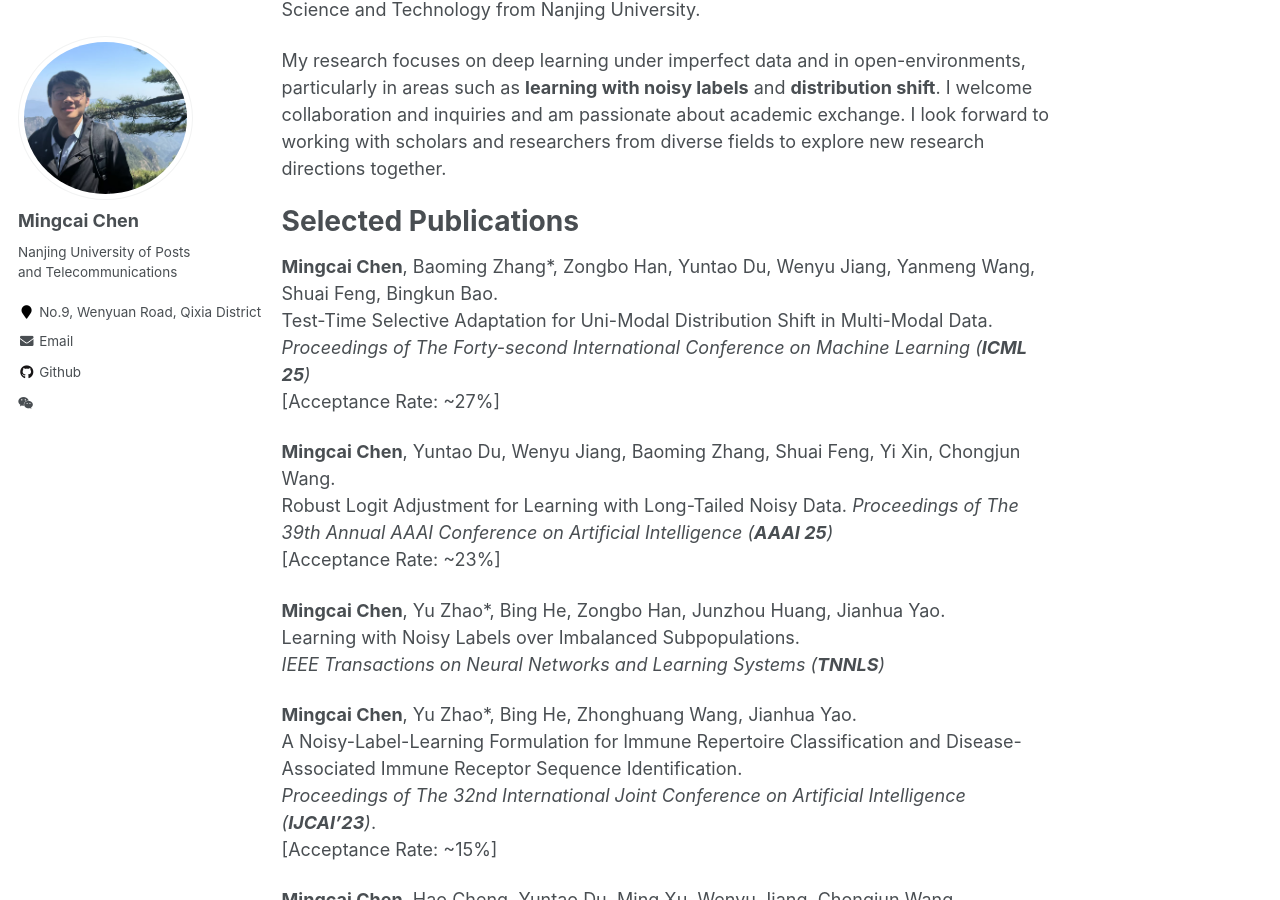
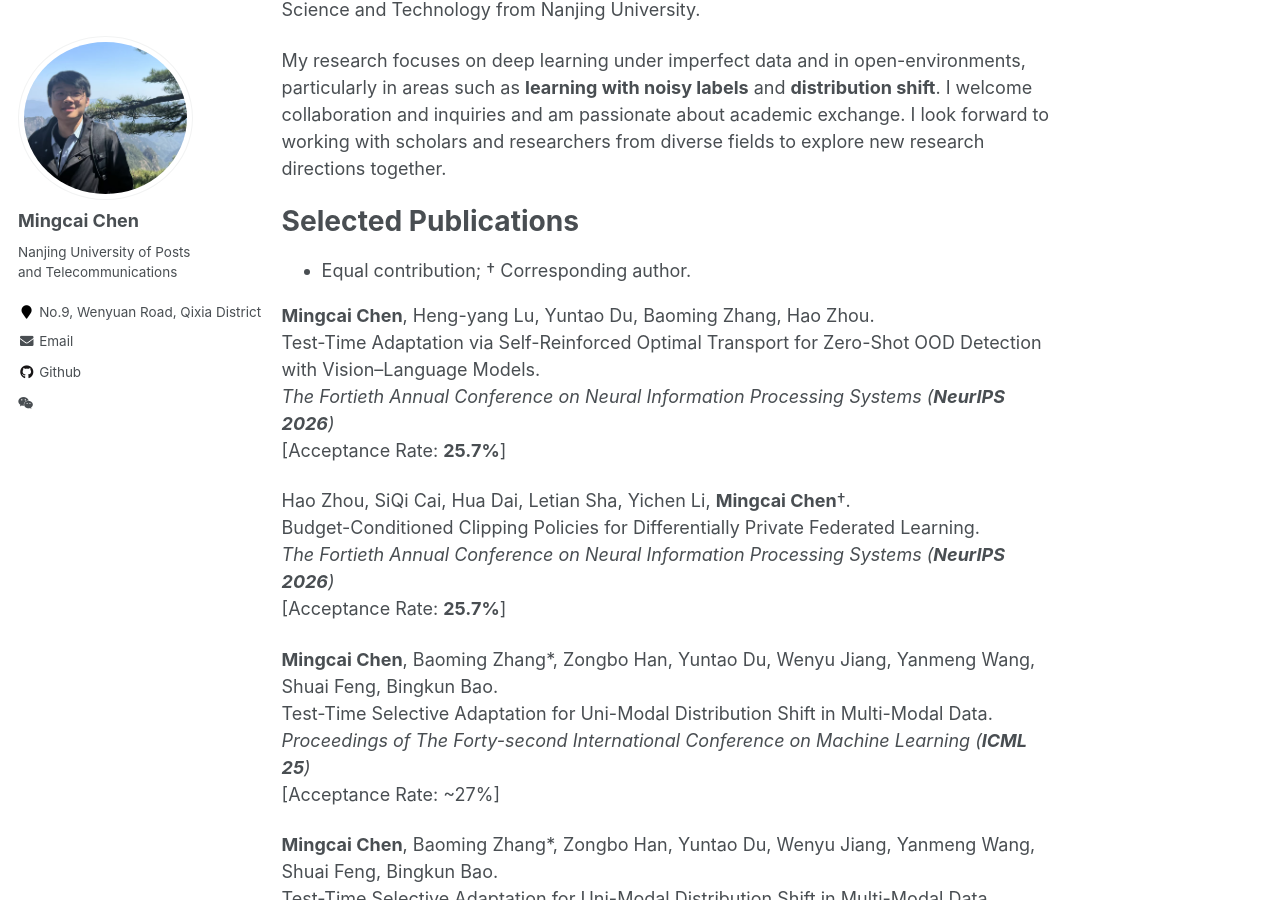
Before and after one commit to chenmc1996/chenmc1996.github.io, a Jekyll site: the page built from _pages/about.md, in a window 1280 px wide and 900 px high, scrolled down 218 px. Built offline with Jekyll 4.4.1, drawn with Linux system fonts in a browser that asks for light colours.

Commit message:
Update about.md

```diff
--- a/_pages/about.md
+++ b/_pages/about.md
@@ -18,6 +18,22 @@ My research focuses on deep learning under imperfect data and in open-environmen
 
 Selected Publications
 ======
+* Equal contribution; † Corresponding author.
+
+**Mingcai Chen**, Heng-yang Lu, Yuntao Du, Baoming Zhang, Hao Zhou.
+Test-Time Adaptation via Self-Reinforced Optimal Transport for Zero-Shot OOD Detection with Vision–Language Models.
+*The Fortieth Annual Conference on Neural Information Processing Systems (**NeurIPS 2026**)*
+[Acceptance Rate: **25.7%**]
+
+Hao Zhou, SiQi Cai, Hua Dai, Letian Sha, Yichen Li, **Mingcai Chen**†.
+Budget-Conditioned Clipping Policies for Differentially Private Federated Learning.
+*The Fortieth Annual Conference on Neural Information Processing Systems (**NeurIPS 2026**)*
+[Acceptance Rate: **25.7%**]
+
+**Mingcai Chen**, Baoming Zhang\*, Zongbo Han, Yuntao Du, Wenyu Jiang, Yanmeng Wang, Shuai Feng, Bingkun Bao.
+Test-Time Selective Adaptation for Uni-Modal Distribution Shift in Multi-Modal Data.
+*Proceedings of The Forty-second International Conference on Machine Learning (**ICML 25**)*
+[Acceptance Rate: ~27%]
 
 **Mingcai Chen**, Baoming Zhang\*, Zongbo Han, Yuntao Du, Wenyu Jiang, Yanmeng Wang, Shuai Feng, Bingkun Bao.
 Test-Time Selective Adaptation for Uni-Modal Distribution Shift in Multi-Modal Data.
```
